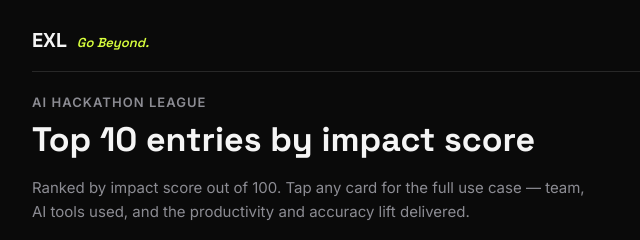
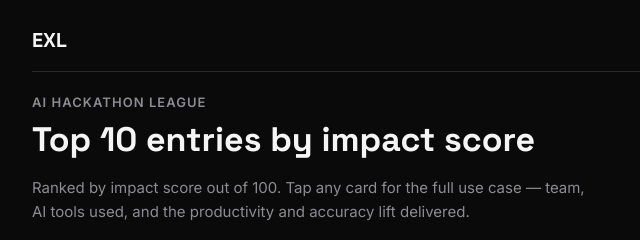
Before and after one commit to ankit041504/EXl-gamification-app, a plain HTML site: page dashboard.html in a window 1280 px wide. Shown: the top 240 px of the page, 138-778 px from the left. Drawn offline with nearby package versions, Linux system fonts and the light colour scheme.

Commit message:
Update dashboard.html
removed go beyond

```diff
--- a/dashboard.html
+++ b/dashboard.html
@@ -111,7 +111,7 @@
   <div class="topbar">
     <div class="brand">
       <span class="brandmark">EXL</span>
-      <span class="tagline">Go Beyond.</span>
+      <span class="tagline"></span>
     </div>
     <a class="nav-link" href="index.html">Play the match game →</a>
   </div>
```
